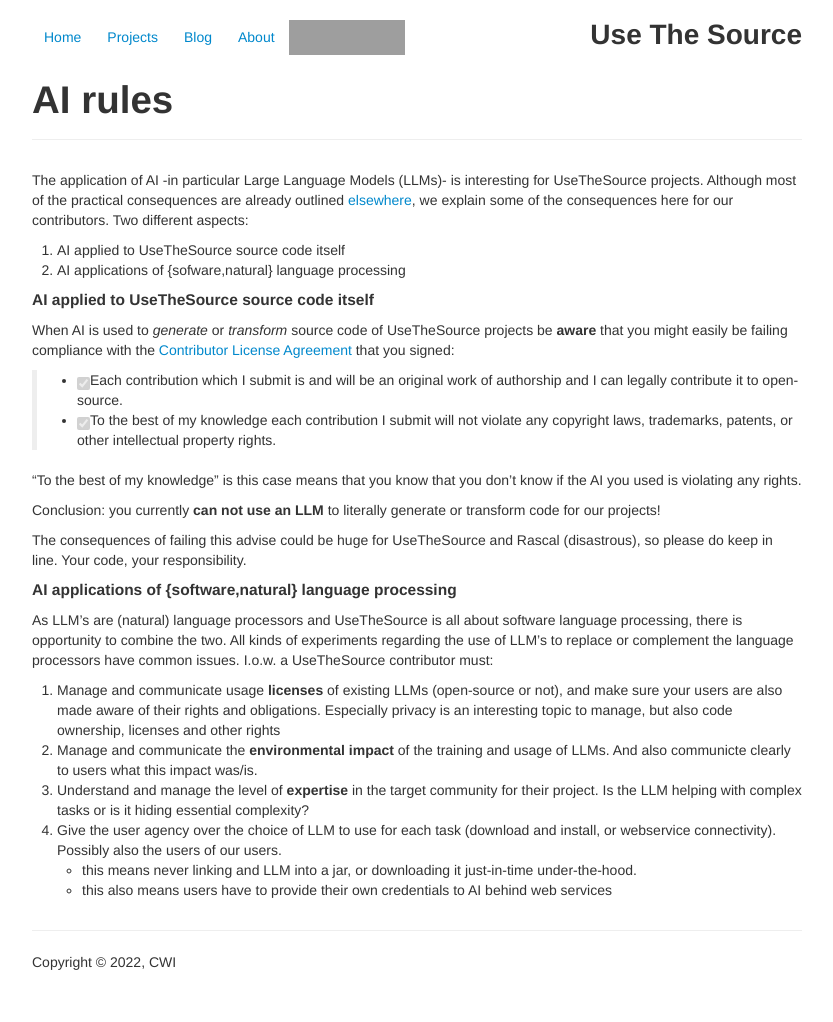
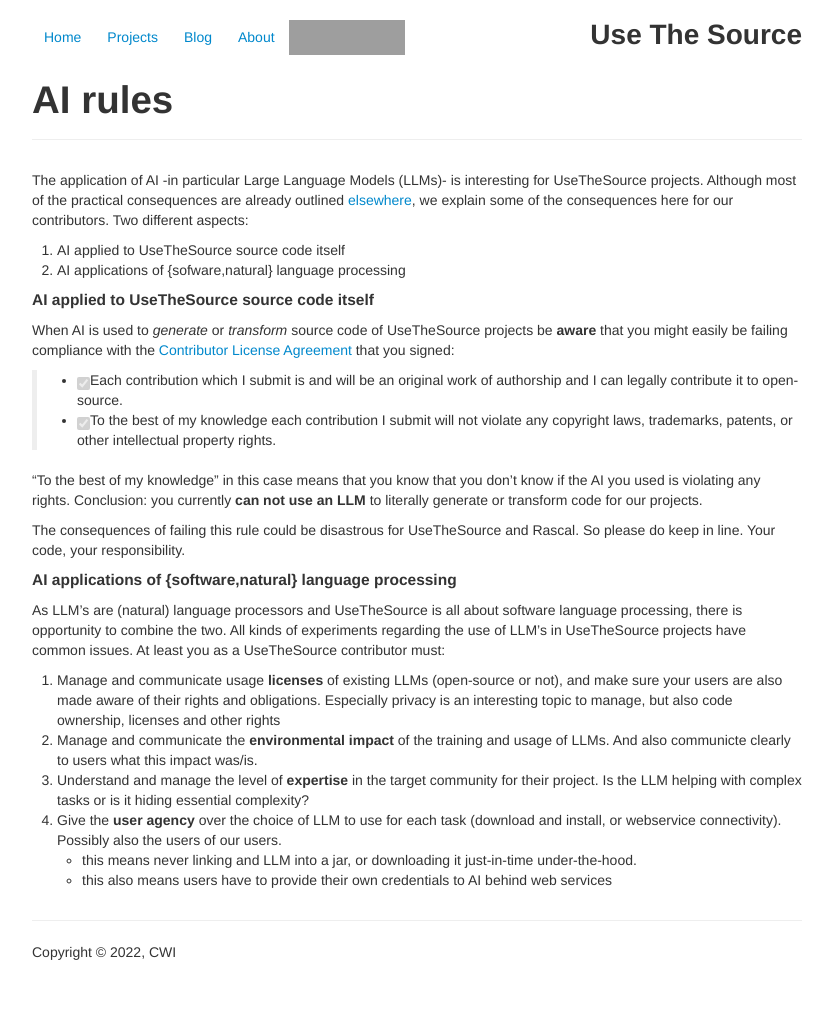
Before and after one commit to usethesource/usethesource.github.io, a Jekyll site: the page built from about/ai.md, in a window 1280 px wide. Shown: the whole page, without its empty margins (223-1056 px from the left). Built offline with Jekyll 4.4.1, drawn with Linux system fonts in a browser that asks for light colours; our own code applies the rules of GitHub Pages for plain Markdown files; grey boxes are pictures that could not be loaded.

Commit message:
Revise AI contribution guidelines and responsibilities
Clarified the implications of using LLMs in contributions and emphasized user responsibility regarding code ownership and environmental impact.

```diff
--- a/about/ai.md
+++ b/about/ai.md
@@ -17,19 +17,18 @@
 > * [x] Each contribution which I submit is and will be an original work of authorship and I can legally contribute it to open-source.
 > * [x] To the best of my knowledge each contribution I submit will not violate any copyright laws, trademarks, patents, or other intellectual property rights.
 
-"To the best of my knowledge" is this case means that you know that you don't know if the AI you used is violating any rights.
+"To the best of my knowledge" in this case means that you know that you don't know if the AI you used is violating any rights.
+Conclusion: you currently **can not use an LLM** to literally generate or transform code for our projects.
 
-Conclusion: you currently **can not use an LLM** to literally generate or transform code for our projects!
-
-The consequences of failing this advise could be huge for UseTheSource and Rascal (disastrous),
-so please do keep in line. Your code, your responsibility.
+The consequences of failing this rule could be disastrous for UseTheSource and Rascal.
+So please do keep in line. Your code, your responsibility.
 
 #### AI applications of {software,natural} language processing
 
-As LLM's are (natural) language processors and UseTheSource is all about software language processing, there is opportunity to combine the two. All kinds of experiments regarding the use of LLM's to replace or complement the language processors have common issues. I.o.w. a UseTheSource contributor must:
+As LLM's are (natural) language processors and UseTheSource is all about software language processing, there is opportunity to combine the two. All kinds of experiments regarding the use of LLM's in UseTheSource projects have common issues. At least you as a UseTheSource contributor must:
 1. Manage and communicate usage **licenses** of existing LLMs (open-source or not), and make sure your users are also made aware of their rights and obligations. Especially privacy is an interesting topic to manage, but also code ownership, licenses and other rights
 2. Manage and communicate the **environmental impact** of the training and usage of LLMs. And also communicte clearly to users what this impact was/is.
 3. Understand and manage the level of **expertise** in the target community for their project. Is the LLM helping with complex tasks or is it hiding essential complexity?
-4. Give the user agency over the choice of LLM to use for each task (download and install, or webservice connectivity). Possibly also the users of our users.
+4. Give the **user agency** over the choice of LLM to use for each task (download and install, or webservice connectivity). Possibly also the users of our users.
    * this means never linking and LLM into a jar, or downloading it just-in-time under-the-hood.
    * this also means users have to provide their own credentials to AI behind web services
```
